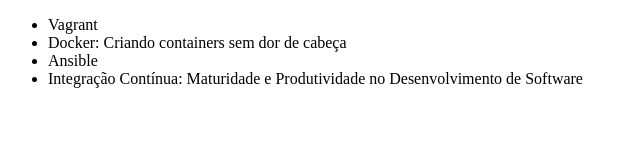
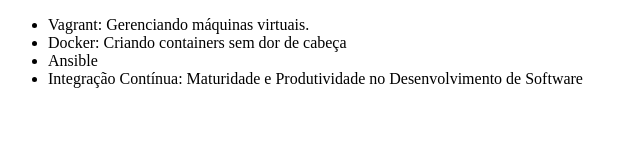
Before and after one commit to Joaovictor517/git-e-github, a plain HTML site: page index.html in a window 1280 px wide. Shown: the whole page, without its empty margins (0-640 px from the left). Drawn offline with Linux system fonts and the light colour scheme.

Commit message:
Alterando nome do curso de vagrant

```diff
--- a/index.html
+++ b/index.html
@@ -6,7 +6,7 @@
 </head>
 <body>
     <ul>
-        <li>Vagrant</li>
+        <li>Vagrant: Gerenciando máquinas virtuais. </li>
         <li>Docker: Criando containers sem dor de cabeça</li>
         <li>Ansible</li>
         <li>Integração Contínua: Maturidade e Produtividade no Desenvolvimento de Software</li>
```
